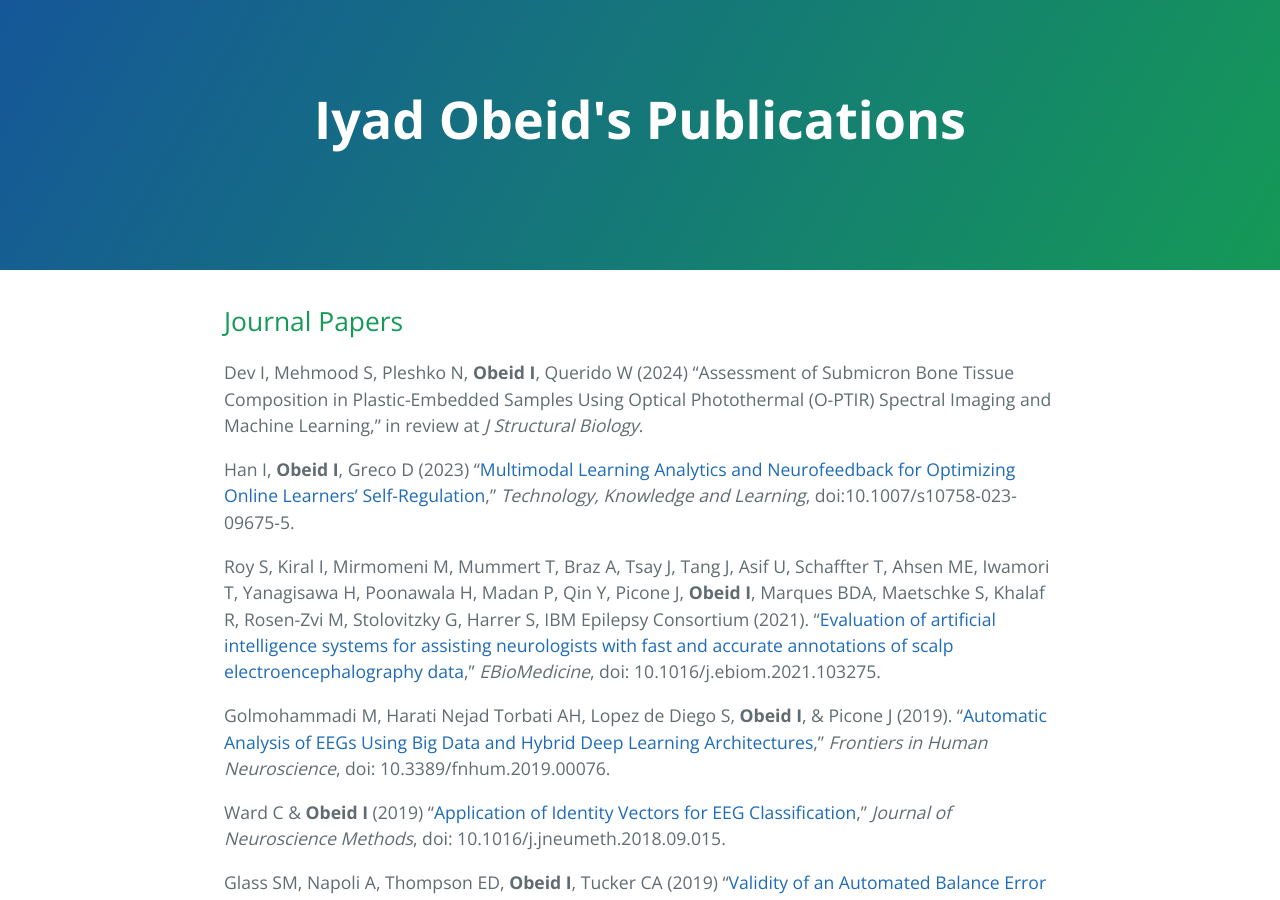
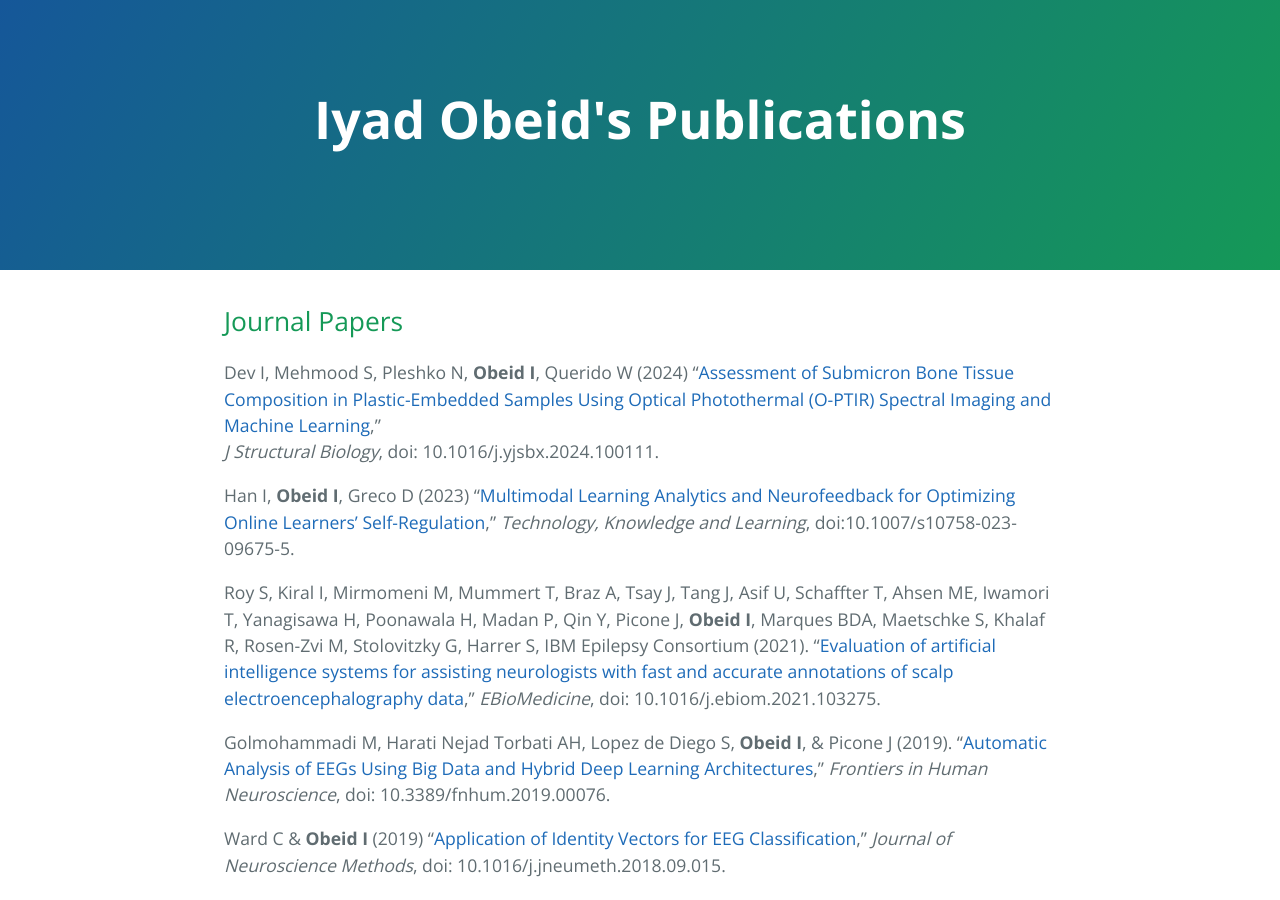
Before and after one commit to iyad-obeid/publications, a Jekyll site: the page built from index.md, in a window 1280 px wide and 900 px high. Built offline with Jekyll 4.4.1, drawn with Linux system fonts in a browser that asks for light colours.

Commit message:
Dev 2024

```diff
--- a/index.md
+++ b/index.md
@@ -4,9 +4,9 @@ layout: default
 
 ## Journal Papers
 
-Dev I, Mehmood S, Pleshko N, **Obeid I**, Querido W (2024) "Assessment of Submicron Bone Tissue Composition in
-Plastic-Embedded Samples Using Optical Photothermal (O-PTIR) Spectral Imaging and Machine Learning," in review
-at _J Structural Biology_.
+Dev I, Mehmood S, Pleshko N, **Obeid I**, Querido W (2024) "[Assessment of Submicron Bone Tissue Composition in
+Plastic-Embedded Samples Using Optical Photothermal (O-PTIR) Spectral Imaging and Machine Learning](https://github.com/vectortronic/publications/blob/main/dev_2024.pdf),"
+ _J Structural Biology_, doi: 10.1016/j.yjsbx.2024.100111.
 
 Han I, **Obeid I**, Greco D (2023) "[Multimodal Learning Analytics and Neurofeedback for Optimizing Online
 Learners’ Self-Regulation](https://github.com/vectortronic/publications/blob/main/han_2023.pdf)," _Technology, Knowledge and Learning_, doi:10.1007/s10758-023-09675-5.
```
Also changed, not shown: 1 other file.
